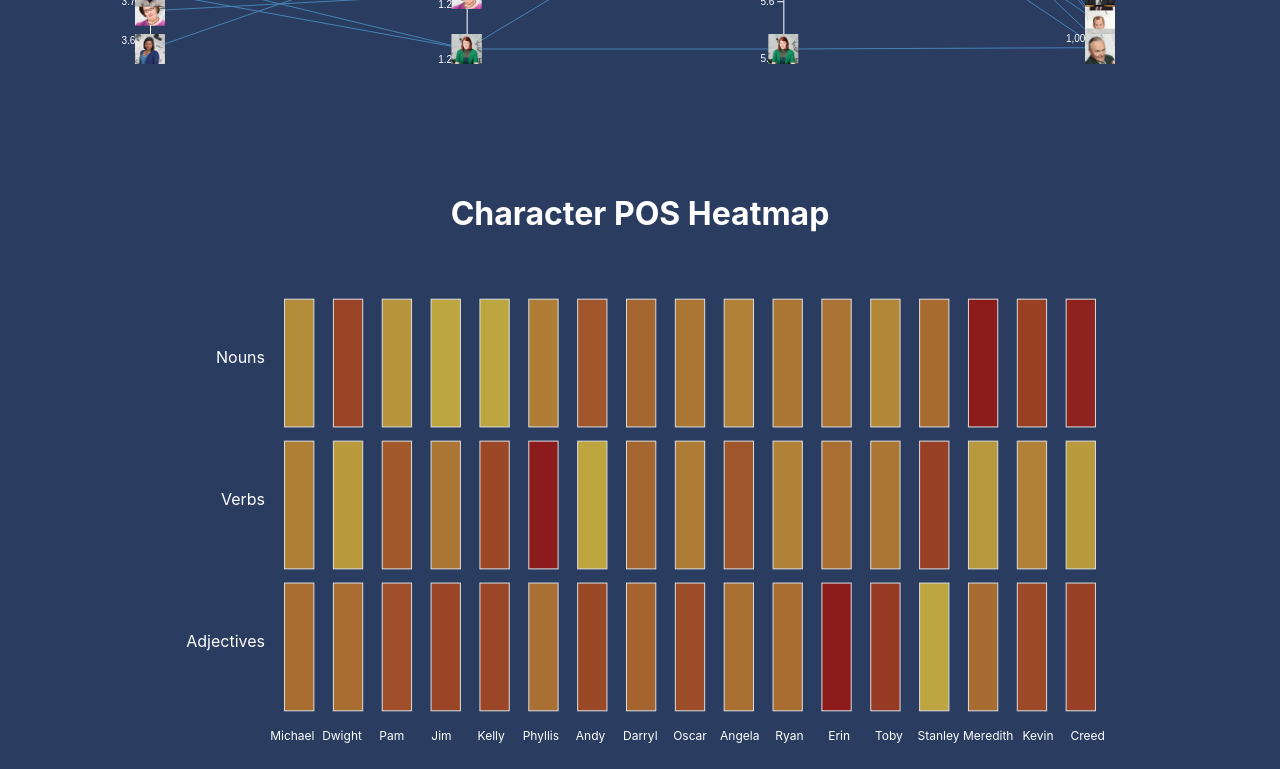
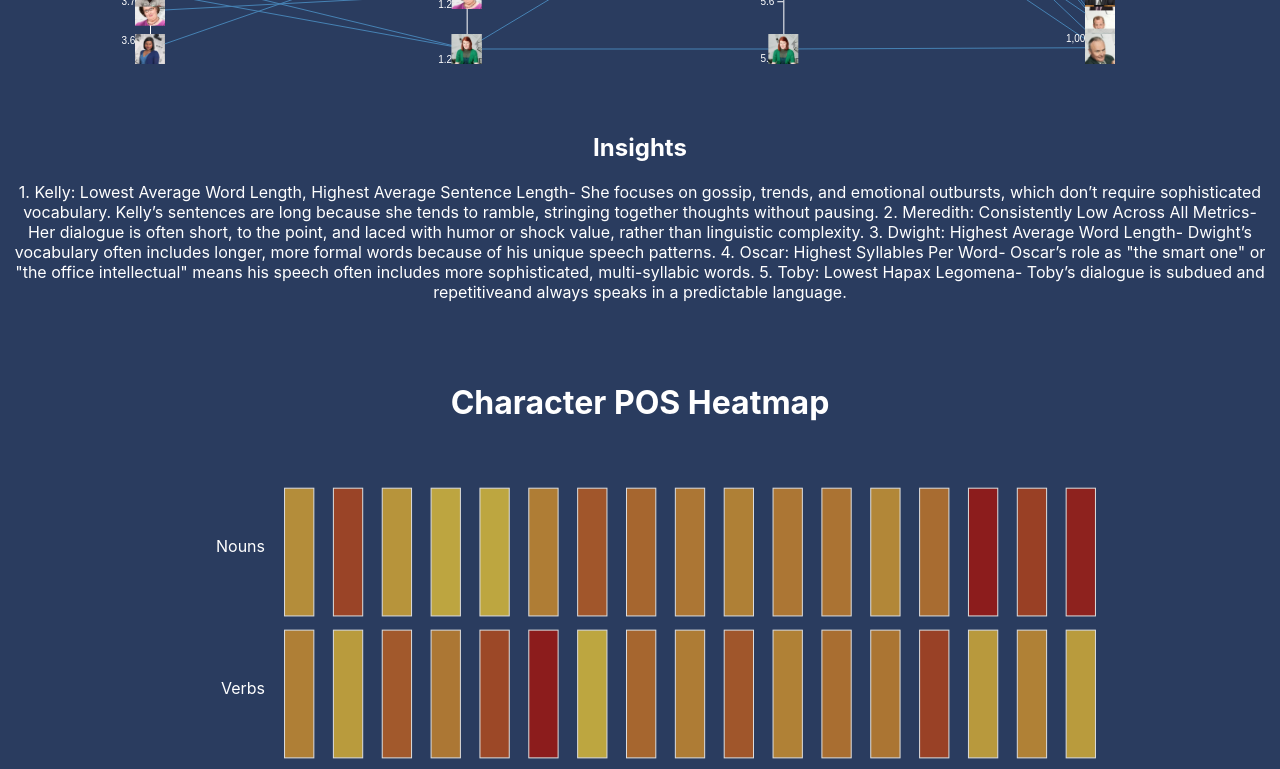
Before and after one commit to princessempel/DataVis-TheOffice, a React (Create React App) app in the folder dv-theoffice/: page / in a window 1280 px wide. Shown: the part 1740-2509 px from the top of the page. Built offline with nearby package versions, Linux system fonts and the light colour scheme.

Commit message:
added insights

```diff
--- a/dv-theoffice/src/App.js
+++ b/dv-theoffice/src/App.js
@@ -56,9 +56,23 @@ function App() {
       </div>
       <div className="linebarchart-container">
         <TextAnalysis />
+        <h2>Insights</h2>
+        1. Kelly: Lowest Average Word Length, Highest Average Sentence Length- She focuses on gossip, trends, and emotional outbursts, which don’t require sophisticated vocabulary. Kelly’s sentences are long because she tends to ramble, stringing together thoughts without pausing.
+        2. Meredith: Consistently Low Across All Metrics- Her dialogue is often short, to the point, and laced with humor or shock value, rather than linguistic complexity.
+        3. Dwight: Highest Average Word Length- Dwight’s vocabulary often includes longer, more formal words because of his unique speech patterns.
+        4. Oscar: Highest Syllables Per Word- Oscar’s role as "the smart one" or "the office intellectual" means his speech often includes more sophisticated, multi-syllabic words.
+        5. Toby: Lowest Hapax Legomena- Toby’s dialogue is subdued and repetitiveand always speaks in a predictable language.
+
       </div>
       <div className="linebarchart-container">
         <TextAnalysisHeatMap />
+        <h2>Insights</h2>
+        1. Phyllis Uses the most verbs- Phyllis is often portrayed as a character who is understated yet active within the office dynamics. Verbs, which denote actions or states, might reflect her tendency to narrate or engage in activities subtly. She often participates in gossip or office events, which might explain the higher usage of action words.
+        2. Erin uses the most adjectives- Erin's bubbly and optimistic personality could lead her to use more descriptive language. Adjectives, which modify nouns and add emotional or vivid detail, align with how she communicates her enthusiasm or quirks.
+        3. Meredith and Creed use the most nouns- Meredith is known for her straightforwardness while Creed, with his enigmatic and offbeat speech, often delivers cryptic one-liners or factual observations. His dialogue might include many nouns because of his habit of referencing people, places, or unusual objects in a direct, unadorned way.
+        4. Stanley Uses the Least Adjectives- Stanley is known for his no-nonsense, practical, and often disinterested demeanor.
+        5. Andy Uses the Least Verbs- Andy’s character is more about flamboyance, self-promotion, and emotion rather than action or process.
+        6. Kelly uses the least nouns-  Emotionally expressive and abstract, focuses less on concrete details.
       </div>
       <div className="linebarchart-container">
         <div className="toggle-buttons">
```
